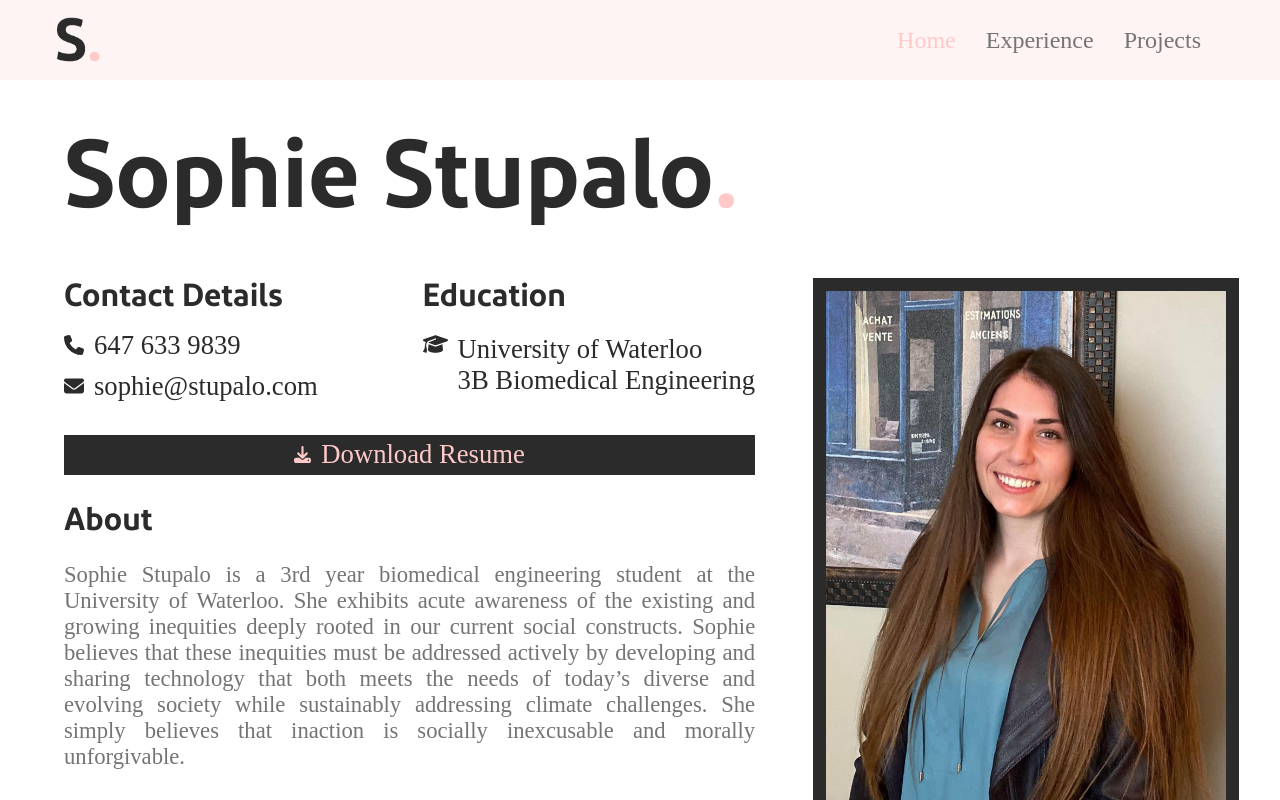
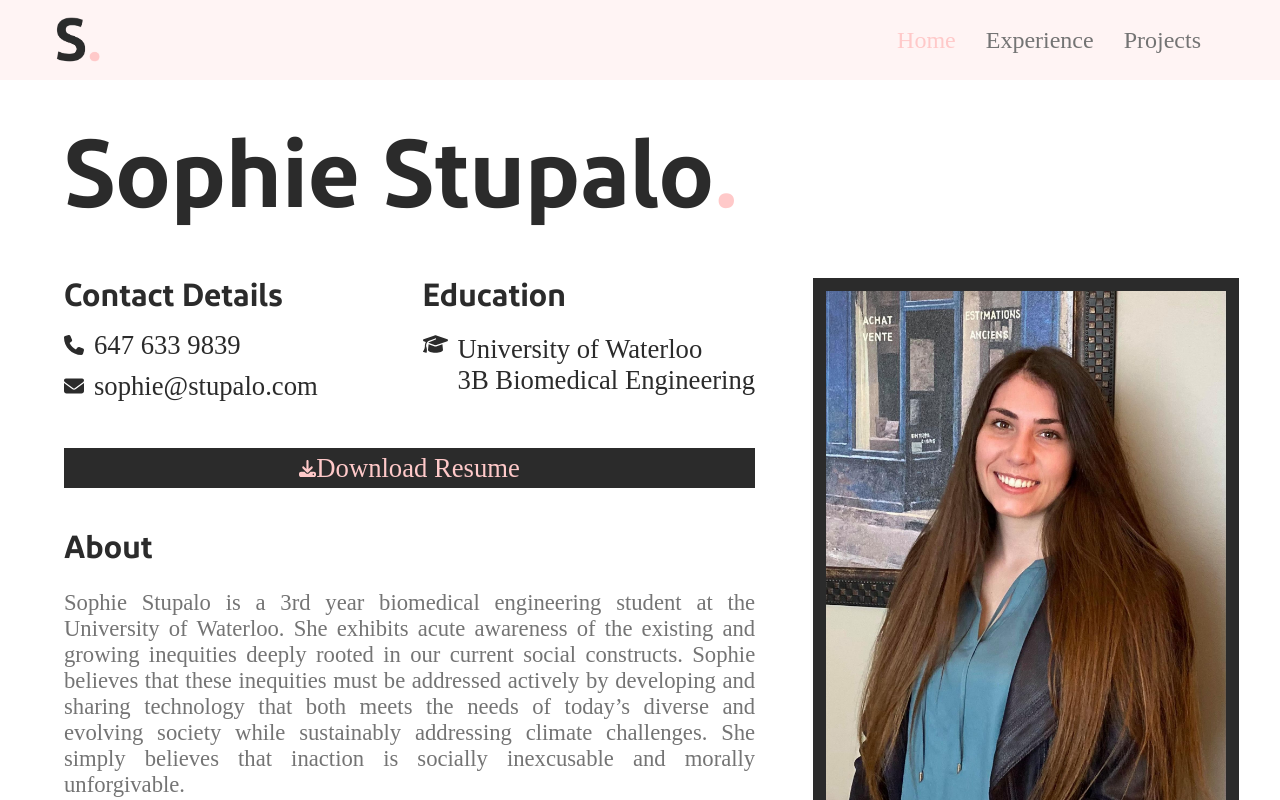
Before and after one commit to sstupalo/portfolio-website, a React (Create React App) app: page / in a window 1280 px wide. Shown: the top 800 px of the page. Built offline with nearby package versions, Linux system fonts and the light colour scheme.

Commit message:
Fix resume download button

```diff
--- a/src/components/home/Home.js
+++ b/src/components/home/Home.js
@@ -44,11 +44,11 @@ function Home({data}) {
               </LinkContainer>
             </DetailsContainer>
           </TopContentContainer>
-          <DownloadButton>
-            <LinkContainer href={data.resumeLink} download>
+          <LinkContainer href={data.resumeLink} download>
+            <DownloadButton>
               <DownloadIcon icon={faDownload}/><DownloadButtonText>Download Resume</DownloadButtonText>
-            </LinkContainer>
-          </DownloadButton>
+            </DownloadButton>
+          </LinkContainer>
           <SubHeading title='About'/>
           <AboutMeParagraph>{data.aboutMeParagraph}</AboutMeParagraph>
         </LeftContainer>
```
